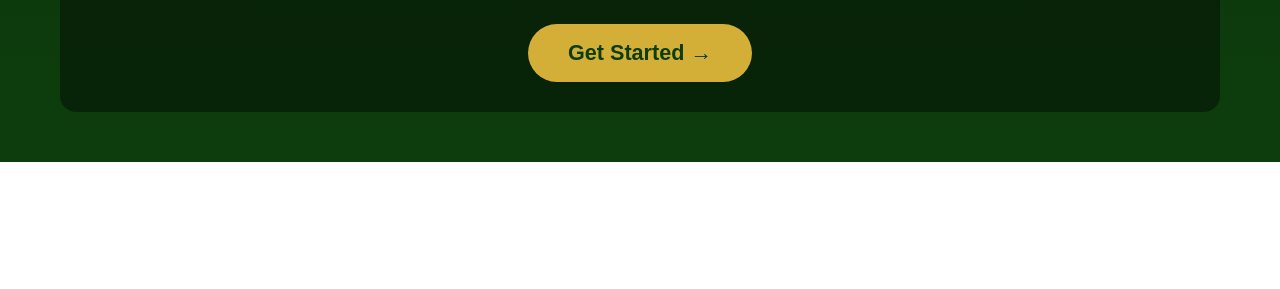
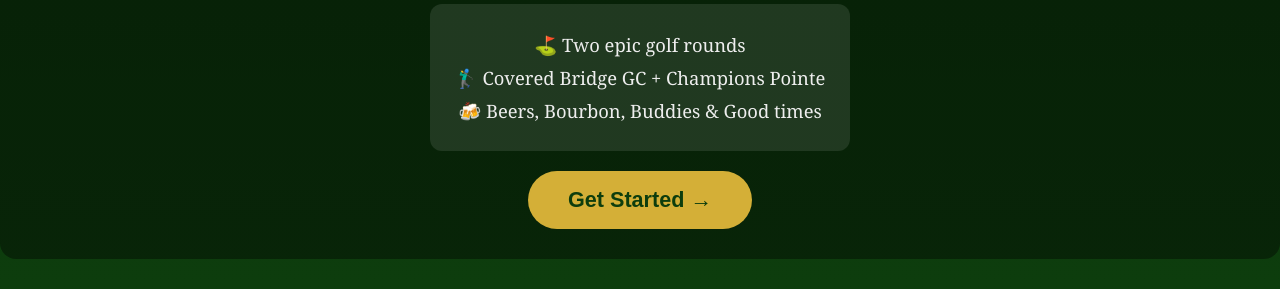
Before and after one commit to Garrett-Briant/Tyler-s-Bachelor-Trip-Lousivile-Golf-App, a plain HTML site: page index.html in a window 1280 px wide. Shown: the part 668-957 px from the top of the page. Before the commit the page ends 830 px from the top, so only its background shows below. Drawn offline with Linux system fonts and the light colour scheme.

Commit message:
Update landing page with golf rounds information
Removed commented-out code and added a new section for golf rounds.

```diff
--- a/index.html
+++ b/index.html
@@ -352,10 +352,7 @@
     <div class="tab" onclick="switchTab(5)">Weather</div>
 </div>
 
-<!-- HOME: Landing Page + Player Profiles -->
-<div id="content-0" class="content active">
-
-    <!-- Landing Page -->
+<!-- Landing Page -->
     <div id="landing-page">
         <div style="text-align:center; padding:40px 20px 30px; background: rgba(0,0,0,0.4); border-radius: 16px; margin-bottom: 30px;">
 
@@ -368,6 +365,12 @@
             <p style="font-size: 1.4em; color: #eee; margin: 0 0 25px 0;">
                 Louisville, Kentucky • June 26-28, 2026
             </p>
+
+            <div style="background: rgba(255,255,255,0.1); border-radius: 12px; padding: 20px; margin: 20px auto; max-width: 420px;">
+                <p style="margin: 8px 0; font-size: 1.15em;">⛳ Two epic golf rounds</p>
+                <p style="margin: 8px 0; font-size: 1.15em;">🏌️‍♂️ Covered Bridge GC + Champions Pointe</p>
+                <p style="margin: 8px 0; font-size: 1.15em;">🍻 Beers, Bourbon, Buddies & Good times</p>
+            </div>
 
             <button onclick="startApp()"
                     style="background: var(--gold); color: #0d3d0d; border: none; padding: 16px 40px; font-size: 1.35em; font-weight: bold; border-radius: 50px; cursor: pointer;">
```
